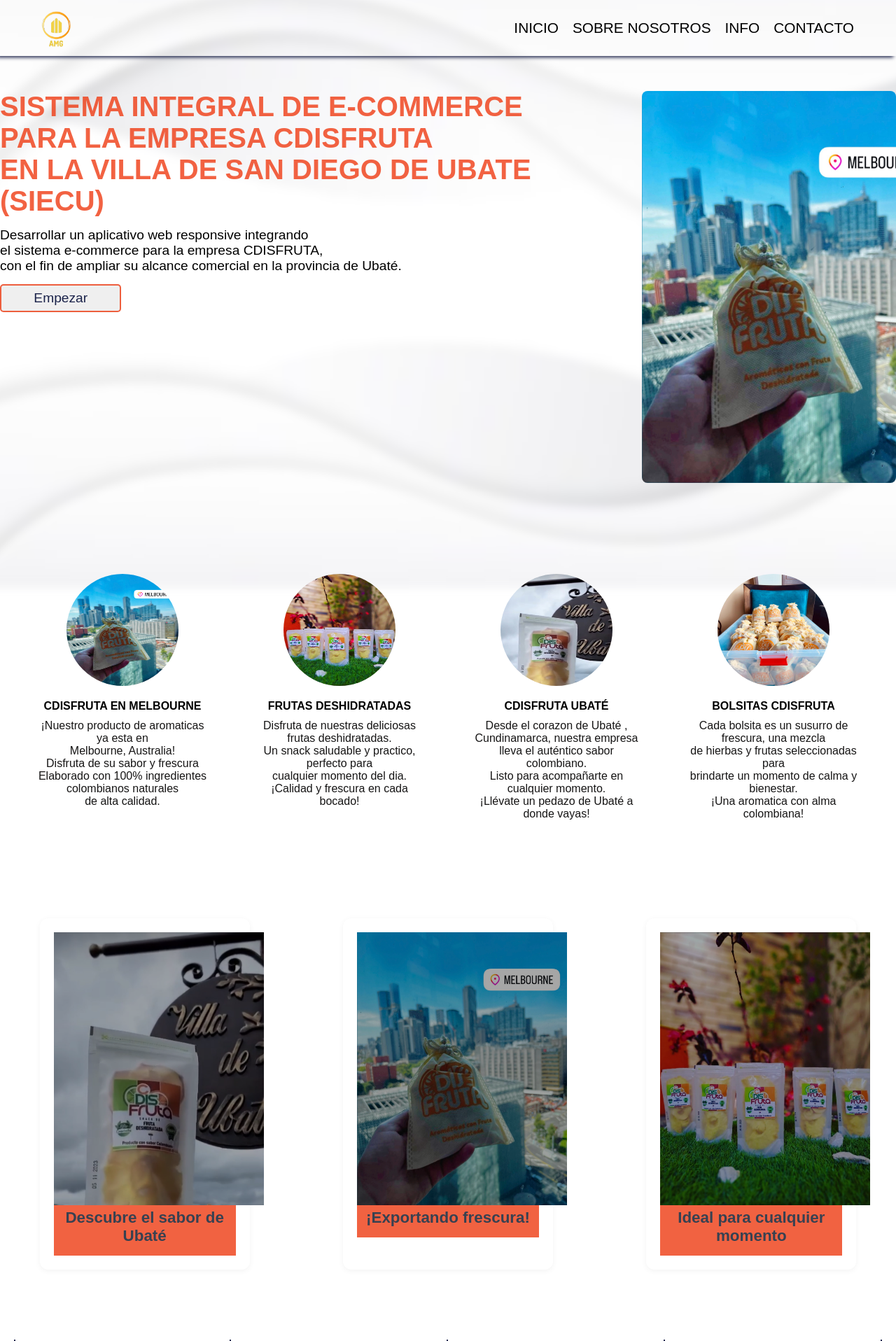
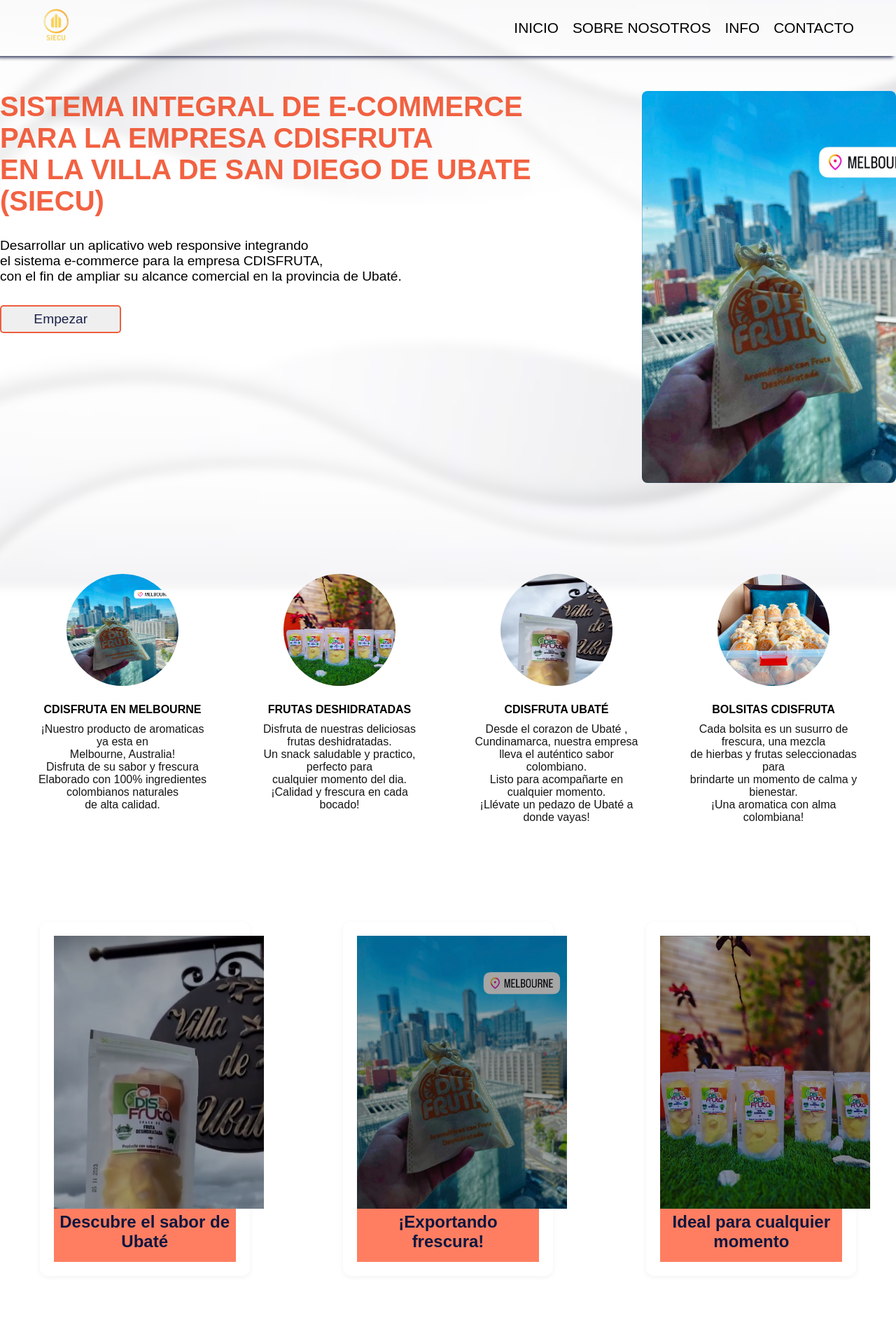
Before and after one commit to Gaus8/Web_InventarioFront, a React (Vite) app in the folder web_inventario/: page / in a window 1280 px wide. Shown: the top 1916 px of the page at 70% size. Built offline with nearby package versions, Linux system fonts and the light colour scheme; a web font is replaced by a local one.

Commit message:
logo actualizado y letras

```diff
--- a/web_inventario/src/assets/styles/styles_main_page.css
+++ b/web_inventario/src/assets/styles/styles_main_page.css
@@ -86,7 +86,7 @@
   font-size: clamp(0.5rem, 3rem, 1.2rem);
   color: #000;
   text-align: left;
-  margin: 15px 0;
+  margin: 30px 0;
 }
 
 .section-info-img{
@@ -147,7 +147,7 @@
 }
 
 .products-text {
-  margin-top: 20px;
+  margin-top: 25px;
   display: flex;
   flex-direction: column;
   justify-content: center;
--- a/web_inventario/src/assets/styles/styles_videos.css
+++ b/web_inventario/src/assets/styles/styles_videos.css
@@ -3,7 +3,6 @@
   grid-template-columns: repeat(auto-fit, minmax(250px, 1fr));
   gap: 20px;
   margin-top: 80px;
-
 }
 
 .card {
@@ -11,26 +10,14 @@
   margin: 0 auto;
 }
 
-.card-img-box{
+.card-img-box {
   position: relative;
   width: 300px;
   height: 390px;
-  border-radius: 5px ;
+  border-radius: 5px;
 }
 
-.card-img-box img{
-  position: absolute;
-  top: 0;
-  left: 0;
-  width: 100%;
-  height: 100%;
-  object-fit: cover;
-  filter: brightness(65%);
-  transition: opacity 0.5s ease-in-out;
-
-}
-
-.card-img-box video{
+.card-img-box img {
   position: absolute;
   top: 0;
   left: 0;
@@ -41,19 +28,28 @@
   transition: opacity 0.5s ease-in-out;
 }
 
-.card-text-box{
-  background-color: #ee380fc9;
-  padding: 5px;
+.card-img-box video {
+  position: absolute;
+  top: 0;
+  left: 0;
+  width: 100%;
+  height: 100%;
+  object-fit: cover;
+  filter: brightness(65%);
+  transition: opacity 0.5s ease-in-out;
 }
 
-h3{
-  font-size: clamp(1rem, 1.4rem, 2rem);
-  color: #FFF;
+.card-text-box {
+  background-color: #ff7e61;
+  padding: 5px;
+  text-align: center;
+  display: flex;
+  justify-content: center;
 }
 
-
-
-
+.card-text-box h3 {
+  color: #0e163f !important;
+}
 
 
 @media screen and (max-width:760px) {
@@ -64,5 +60,4 @@
     align-items: center;
     grid-template-columns: repeat(1,1fr);
   }
-
 }
--- a/web_inventario/src/paginas/MainPage.jsx
+++ b/web_inventario/src/paginas/MainPage.jsx
@@ -17,7 +17,7 @@
       <div className="body">
         <header>
           <div className="logo-img">
-            <img src="/img/logo_amg.jpg" alt="" />
+            <img src="/img/logo_siecu.png" alt="" />
           </div>
           <input type="checkbox" id="check" />
           <label htmlFor="check" className="show-menu">&#8801;</label>
--- a/web_inventario/src/paginas/Videos.jsx
+++ b/web_inventario/src/paginas/Videos.jsx
@@ -53,6 +53,7 @@
   return(
     <>
      <section className="section-videos">
+
           <article className="card">
             <div className="card-img-box">
               <img src="/img/cdisfruta_03.jpg" alt="imagen1" />
```
Also changed, not shown: web_inventario/public/img/logo_amg.jpg (deleted), web_inventario/public/img/logo_siecu.png (added).
